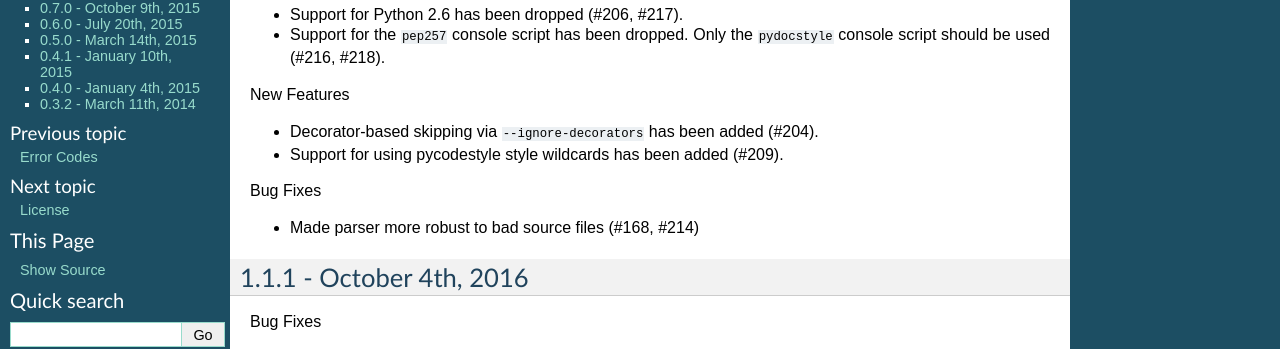
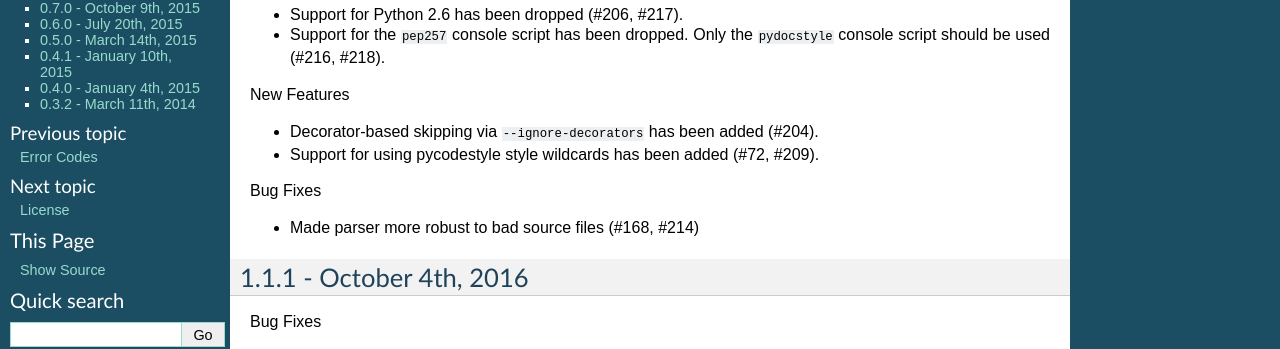
Before and after one commit to PyCQA/pydocstyle, a Sphinx documentation site: the page built from docs/release_notes.rst, in a window 1280 px wide and 900 px high. Shown: the part 218-567 px from the top of the window. Built offline with Sphinx 7.4.7, drawn with Linux system fonts in a browser that asks for light colours; the version number could not be read and is left out.

Commit message:
Mention previous issue in release notes.

```diff
--- a/docs/release_notes.rst
+++ b/docs/release_notes.rst
@@ -16,7 +16,7 @@ Major Updates
 New Features
 
 * Decorator-based skipping via ``--ignore-decorators`` has been added (#204).
-* Support for using pycodestyle style wildcards has been added (#209).
+* Support for using pycodestyle style wildcards has been added (#72, #209).
 
 Bug Fixes
 
```
